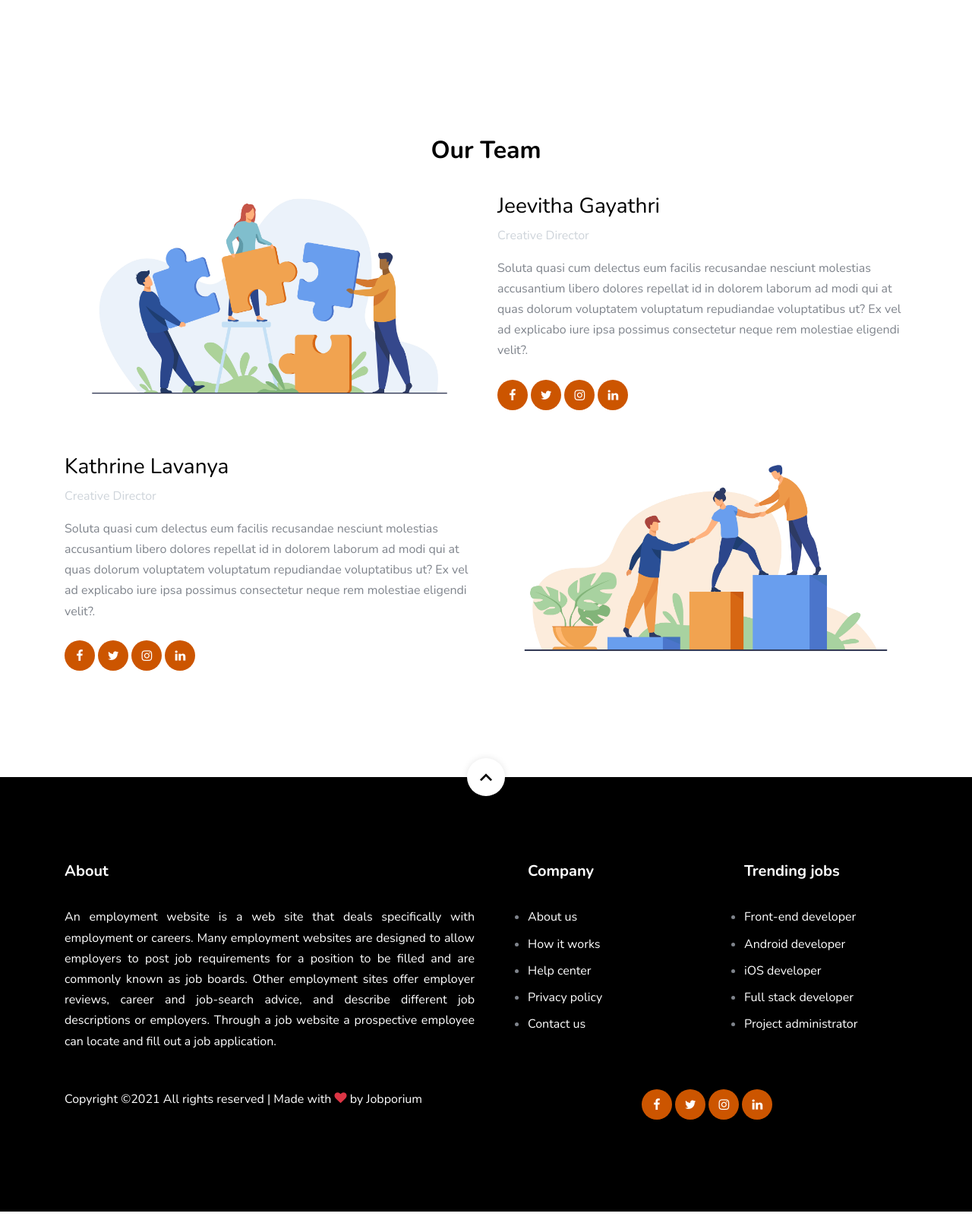
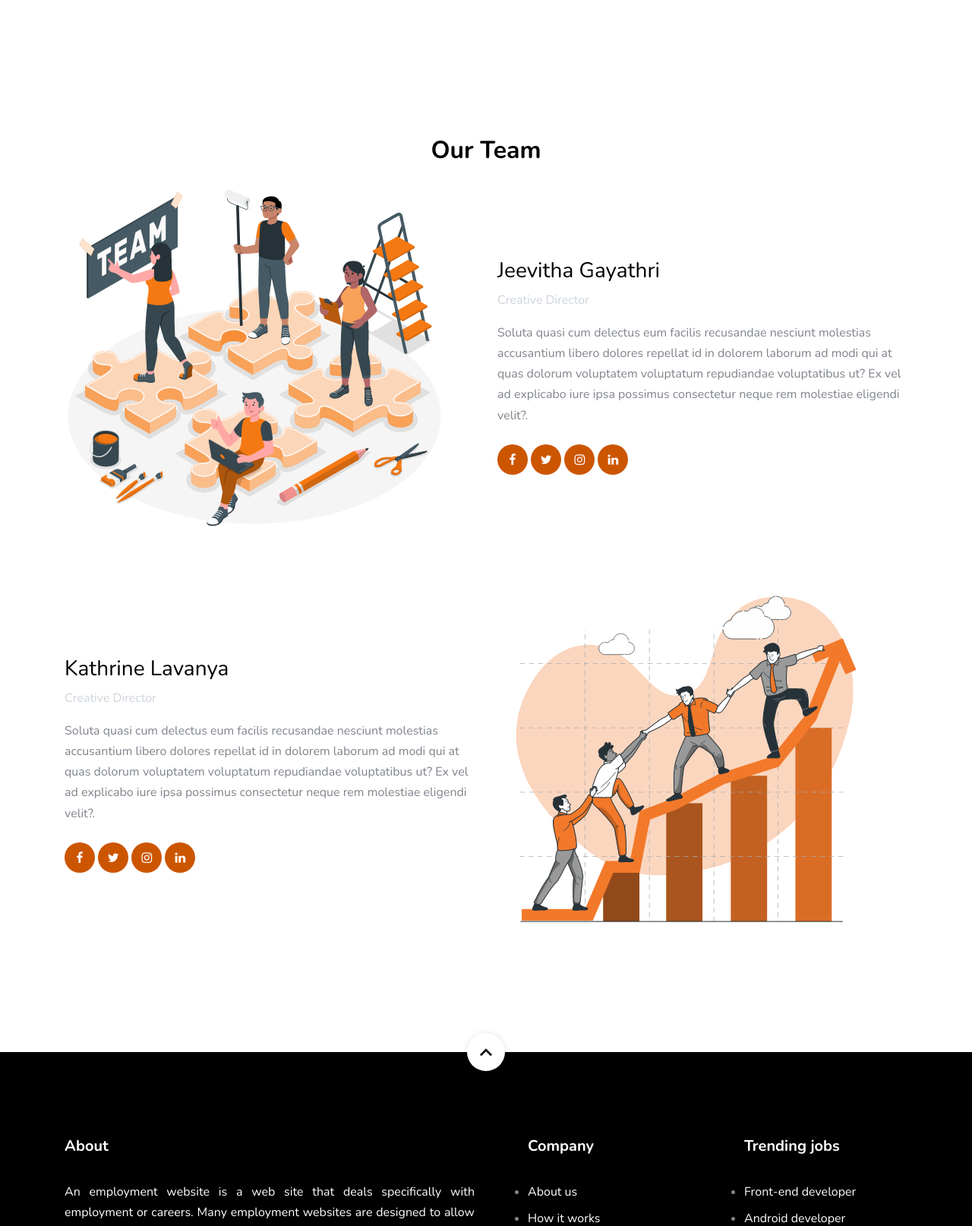
Before and after one commit to kathrinesathi/Jobporium, a Django app: page /about-us/ in a window 1280 px wide. Shown: the part 1265-2879 px from the top of the page at 76% size. Run offline with Django 3.2, Linux system fonts and the light colour scheme; some libraries are stand-ins or nearby versions; some web fonts are replaced.

Commit message:
gif images

```diff
--- a/template/jobapp/aboutus.html
+++ b/template/jobapp/aboutus.html
@@ -143,7 +143,7 @@
         </div>
         <div class="row align-items-center block__69944">
             <div class="col-md-6">
-                <img src="{% static 'images/person_6.jpg' %}" alt="Image" class="img-fluid mb-4 rounded">
+                <img src="{% static 'images/person_6.gif' %}" alt="Image" class="img-fluid mb-4 rounded">
             </div>
             <div class="col-md-6">
                 <h3>Jeevitha Gayathri</h3>
@@ -160,7 +160,7 @@
                 </div>
             </div>
             <div class="col-md-6 order-md-2 ml-md-auto">
-                <img src="{% static 'images/person5.jpg' %}" alt="Image" class="img-fluid mb-4 rounded">
+                <img src="{% static 'images/person_5.gif' %}" alt="Image" class="img-fluid mb-4 rounded">
             </div>
             <div class="col-md-6">
                 <h3>Kathrine Lavanya</h3>
--- a/template/jobapp/index.html
+++ b/template/jobapp/index.html
@@ -213,7 +213,7 @@
           </blockquote>
         </div>
         <div class="col-lg-6 align-self-end text-center text-lg-right">
-          <img src="{% static 'images/person_transparent2.jpg' %}" alt="Image" class="img-fluid mb-0">
+          <img src="{% static 'images/person_transparent1.gif' %}" alt="Image" class="img-fluid mb-0">
         </div>
       </div>
     </div>
@@ -228,7 +228,7 @@
           </blockquote>
         </div>
         <div class="col-lg-6 align-self-end text-center text-lg-right">
-          <img src="{% static 'images/person_transparent.jpg' %}" alt="Image" class="img-fluid mb-0">
+          <img src="{% static 'images/person_transparent.gif' %}" alt="Image" class="img-fluid mb-0">
         </div>
       </div>
     </div>
@@ -242,7 +242,7 @@
           </blockquote>
         </div>
         <div class="col-lg-6 align-self-end text-center text-lg-right">
-          <img src="{% static 'images/person_transparent_2.png' %}" alt="Image" class="img-fluid mb-0">
+          <img src="{% static 'images/person_transparent2.gif' %}" alt="Image" class="img-fluid mb-0">
         </div>
       </div>
     </div>
```
Also changed, not shown: static/images/person_5.gif (added), static/images/person_6.gif (added), static/images/person_transparent.gif (added), static/images/person_transparent1.gif (added), static/images/person_transparent2.gif (added).
